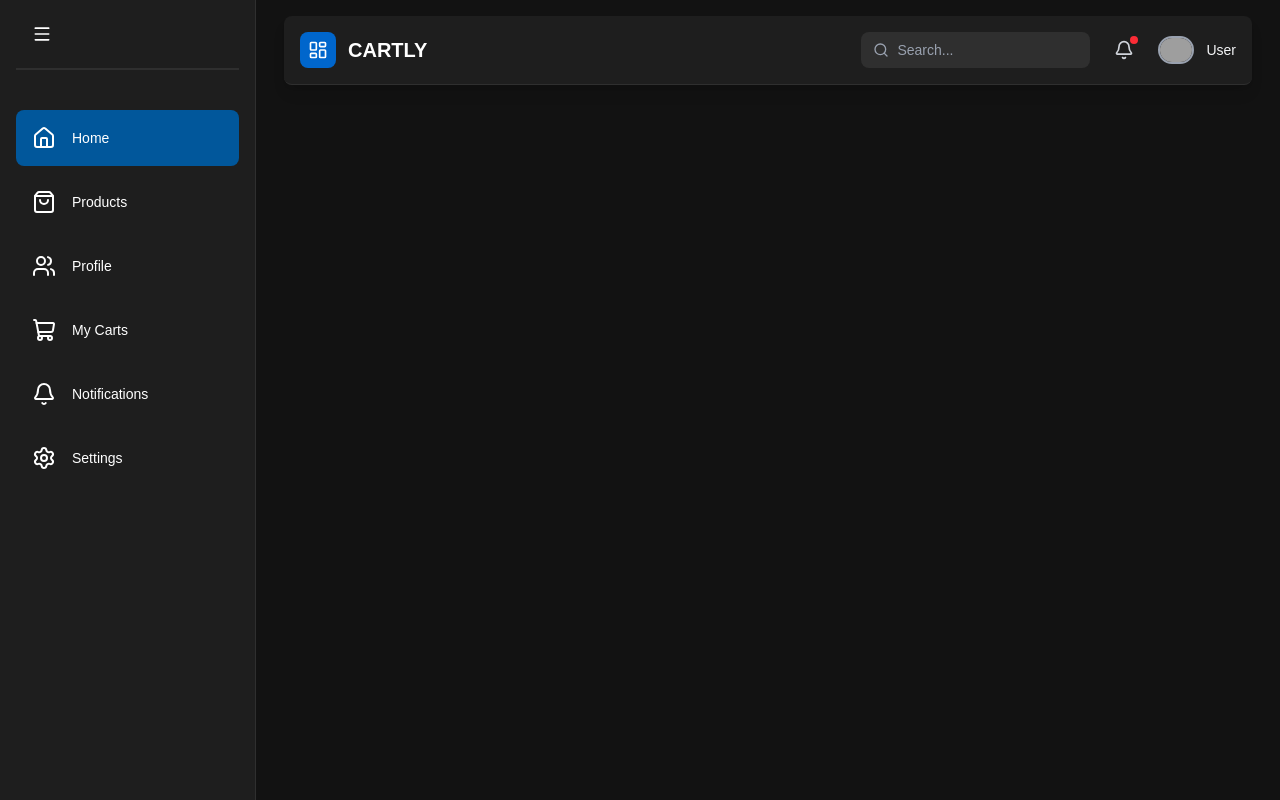
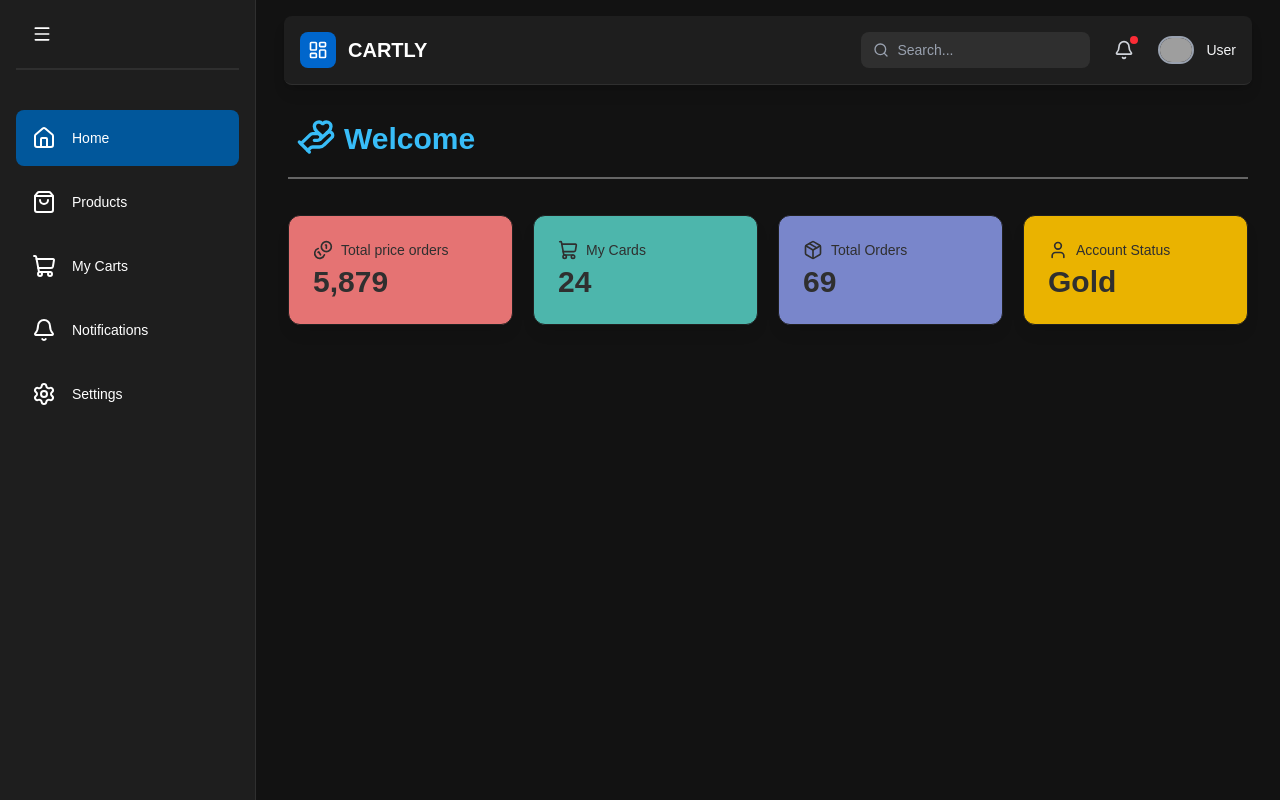
Before and after one commit to Junxeb/Dashboard-ecom, a Next.js app: page / in a window 1280 px wide. Built offline with nearby package versions, Linux system fonts and the light colour scheme; grey boxes are pictures that could not be loaded.

Commit message:
add admin and user Homepage

```diff
--- a/src/app/admin/page.tsx
+++ b/src/app/admin/page.tsx
@@ -1,7 +1,25 @@
-import Image from "next/image";
+"use client"
+
+import react from "react";
+import { CoinsIcon, HandHeart, Package, ShoppingBag, ShoppingCart, SquareActivity, User, Users, Wallet } from "lucide-react";
+import StatCard from "../../../components/StatCard";
+
 
 export default function Home() {
   return (
-    <div></div>
+    <div className='flex-1 overflow-auto relative z-10'>
+      <main className='max-w-7xl mx-auto py-4 px-4 lg:px-8'>
+        <div className='grid gap-5 mb-8'>
+
+          <div className='grid grid-cols-1 gap-5 sm:grid-cols-2 lg:grid-cols-4 mb-8'>
+            <StatCard name='Total Sales' icon={Wallet} value="5,879" color_bg="#E57373" color_text="#2f2f2f" color_value="#2f2f2f"/>
+            <StatCard name='Total Customer' icon={Users} value="24" color_bg="#4DB6AC" color_text="#2f2f2f" color_value="#2f2f2f"/>
+            <StatCard name='Total Product' icon={ShoppingBag} value="69" color_bg="#7986CB" color_text="#2f2f2f" color_value="#2f2f2f"/>
+            <StatCard name='Stock' icon={SquareActivity} value="Gold" color_bg="#EAB300" color_text="#2f2f2f" color_value="#2f2f2f"/>
+          </div>
+
+        </div>
+      </main>
+    </div>
   );
 }
--- a/src/app/page.tsx
+++ b/src/app/page.tsx
@@ -1,7 +1,31 @@
+"use client"
+
 import react from "react";
+import { HomeUserCard } from "../../components/HomeUserCard";
+import { Bell, CoinsIcon, HandHeart, Package, ShoppingCart, User, Wallet } from "lucide-react";
+import StatCard from "../../components/StatCard";
+import ResponsiveImage from "../../components/ResponsiveImage";
 
 export default function Home() {
   return (
-    <div></div>
+    <div className='flex-1 overflow-auto relative z-10'>
+      <main className='max-w-7xl mx-auto py-4 px-4 lg:px-8'>
+        <div className='grid gap-5 mb-8'>
+          <div className="flex items-center text-sm font-medium text-[#38BDF8]">
+            <HandHeart size={40} className='mr-2 ml-2'/>
+            <h1 className='mt-1 text-3xl font-bold text-[#38BDF8]'>Welcome</h1>
+          </div>
+
+          <hr className="border-[#656565] border-1 mb-4" />
+
+          <div className='grid grid-cols-1 gap-5 sm:grid-cols-2 lg:grid-cols-4 mb-8'>
+            <StatCard name='Total price orders' icon={CoinsIcon} value="5,879" color_bg="#E57373" color_text="#2f2f2f" color_value="#2f2f2f"/>
+            <StatCard name='My Cards' icon={ShoppingCart} value="24" color_bg="#4DB6AC" color_text="#2f2f2f" color_value="#2f2f2f"/>
+            <StatCard name='Total Orders' icon={Package} value="69" color_bg="#7986CB" color_text="#2f2f2f" color_value="#2f2f2f"/>
+            <StatCard name='Account Status' icon={User} value="Gold" color_bg="#EAB300" color_text="#2f2f2f" color_value="#2f2f2f"/>
+          </div>
+        </div>
+      </main>
+    </div>
   );
 }
--- a/src/app/profile/page.tsx
+++ /dev/null
@@ -1,7 +0,0 @@
-import { div } from "framer-motion/client";
-
-export default function Clients() {
-    return (
-        <div>profile</div>
-    )
-}
--- a/src/layout/SideBar.tsx
+++ b/src/layout/SideBar.tsx
@@ -14,7 +14,6 @@ type NavItems = {
 const navItems: NavItems[] = [
     { icon: <House />, name: "Home", path: "/" },
     { icon: <ShoppingBag />, name: "Products", path: "/products" },
-    { icon: <Users />, name: "Profile", path: "/profile" },
     { icon: <ShoppingCart />, name: "My Carts", path: "/orders" },
     { icon: <Bell />, name: "Notifications", path: "/notifications" },
     { icon: <Settings />, name: "Settings", path: "/settings" },
```
Also changed, not shown: public/mall.jpg (added).
